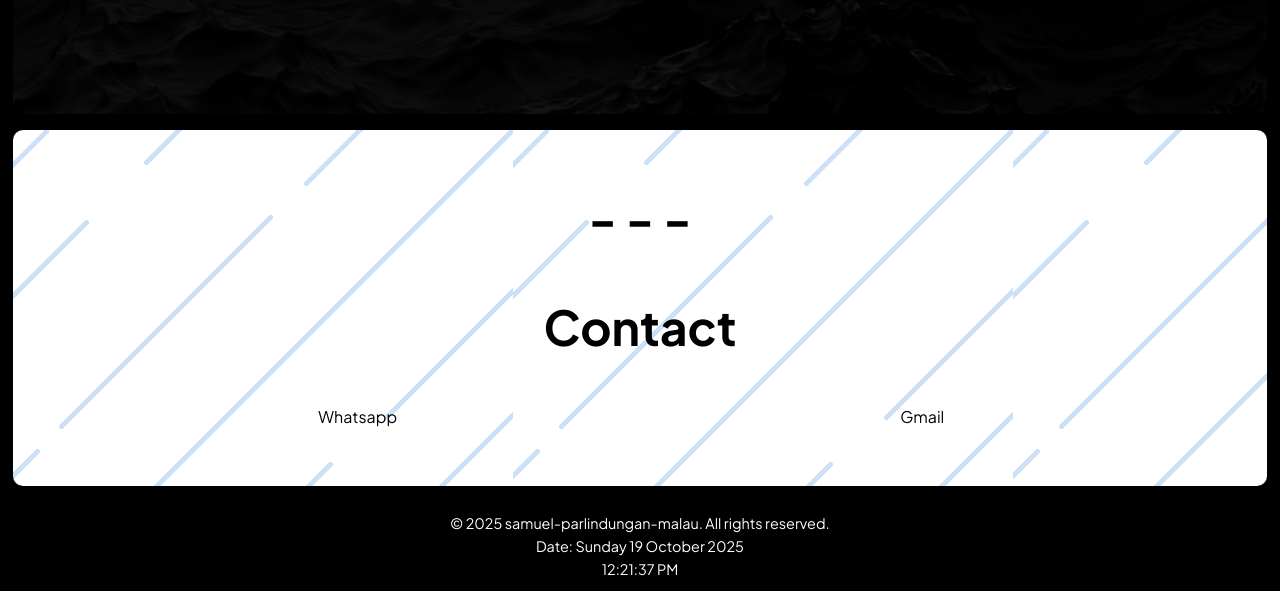
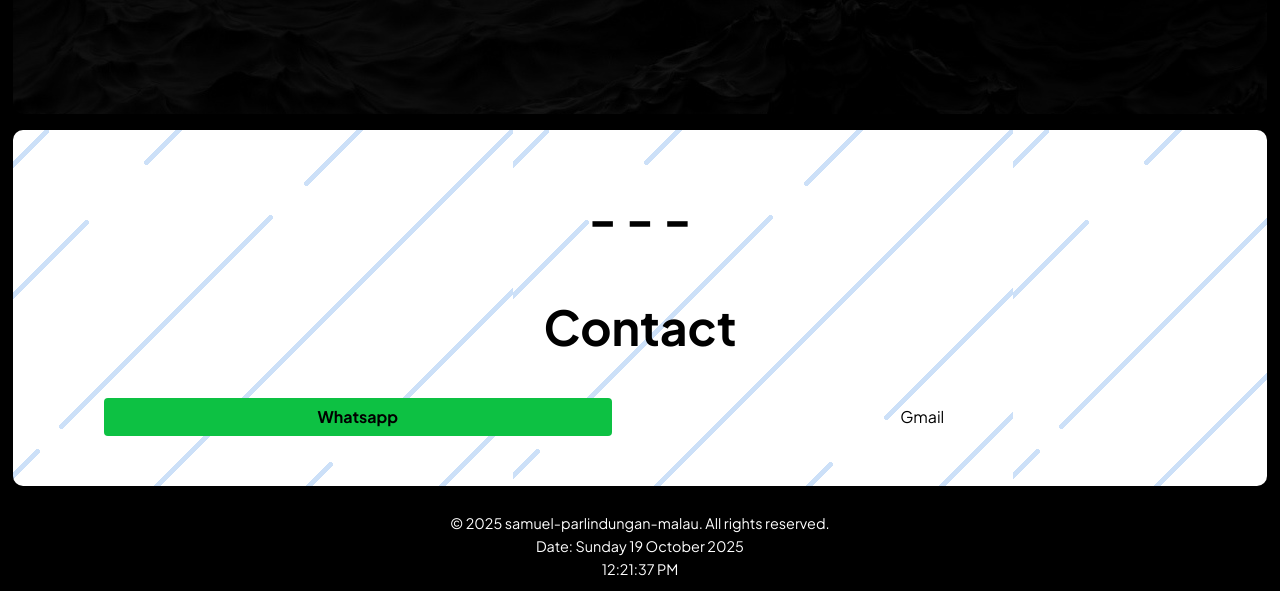
Before and after one commit to sampm092/sampm092.github.io, a plain HTML site: page index.html in a window 1280 px wide. Shown: the part 3657-4248 px from the top of the page. Drawn offline with Linux system fonts and the light colour scheme; some packages are replaced by stand-ins of ours; a script that the page names is missing.

Commit message:
feat: #wa-a

```diff
--- a/index.html
+++ b/index.html
@@ -832,7 +832,6 @@
                     <!-- <h3> -->
                     <a href="https://wa.link/xqc45y[fake]" id="wa-a" class="btn">
                         <!-- +62 88x xxxx xxxx -->
-                        Whatsapp
                     </a>
                     <!-- </h3> -->
                     <!-- </a> -->
--- a/style/index.css
+++ b/style/index.css
@@ -370,6 +370,25 @@ section {
     text-decoration: underline;
 }
 
+#wa-a{
+    color: #000000;
+    background-color: #0dc143;
+    font-weight: bold;
+}
+
+#wa-a:hover{
+    opacity: 100%;
+font-style: normal;
+}
+
+#wa-a::after{
+content: "Whatsapp";
+}
+
+#wa-a:hover::after{
+content: "+62 88xxxxx";
+}
+
 /* Action */
 
 .acc {
```
